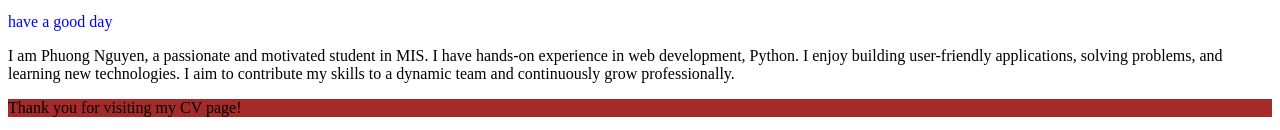
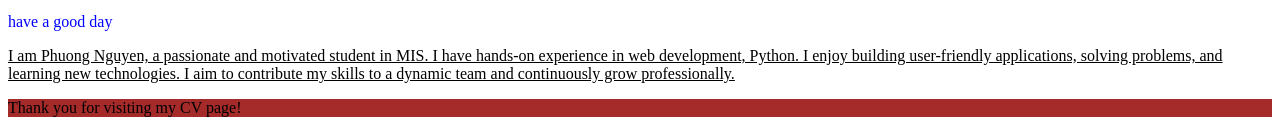
Before and after one commit to hphuong412/hphuong412.github.io, a plain HTML site: page week3/cv.html in a window 1280 px wide. Shown: the part 702-832 px from the top of the page. Drawn offline with Linux system fonts and the light colour scheme.

Commit message:
Update cv.html

```diff
--- a/week3/cv.html
+++ b/week3/cv.html
@@ -24,7 +24,7 @@
 
   <p style="color: rgb(202, 6, 39)"> hello every one </p>
   <p style="color:blue;"> have a good day</p>
-  <p stule="text-decoration: underline;"> I am Phuong Nguyen, a passionate and motivated student in MIS. I have hands-on experience in web development, Python. I enjoy building user-friendly applications, solving problems, and learning new technologies. I aim to contribute my skills to a dynamic team and continuously grow professionally.</p>
+  <p style="text-decoration: underline;"> I am Phuong Nguyen, a passionate and motivated student in MIS. I have hands-on experience in web development, Python. I enjoy building user-friendly applications, solving problems, and learning new technologies. I aim to contribute my skills to a dynamic team and continuously grow professionally.</p>
   <p style=background-color:brown;>Thank you for visiting my CV page!</p>
 </body>
 </html>
```
